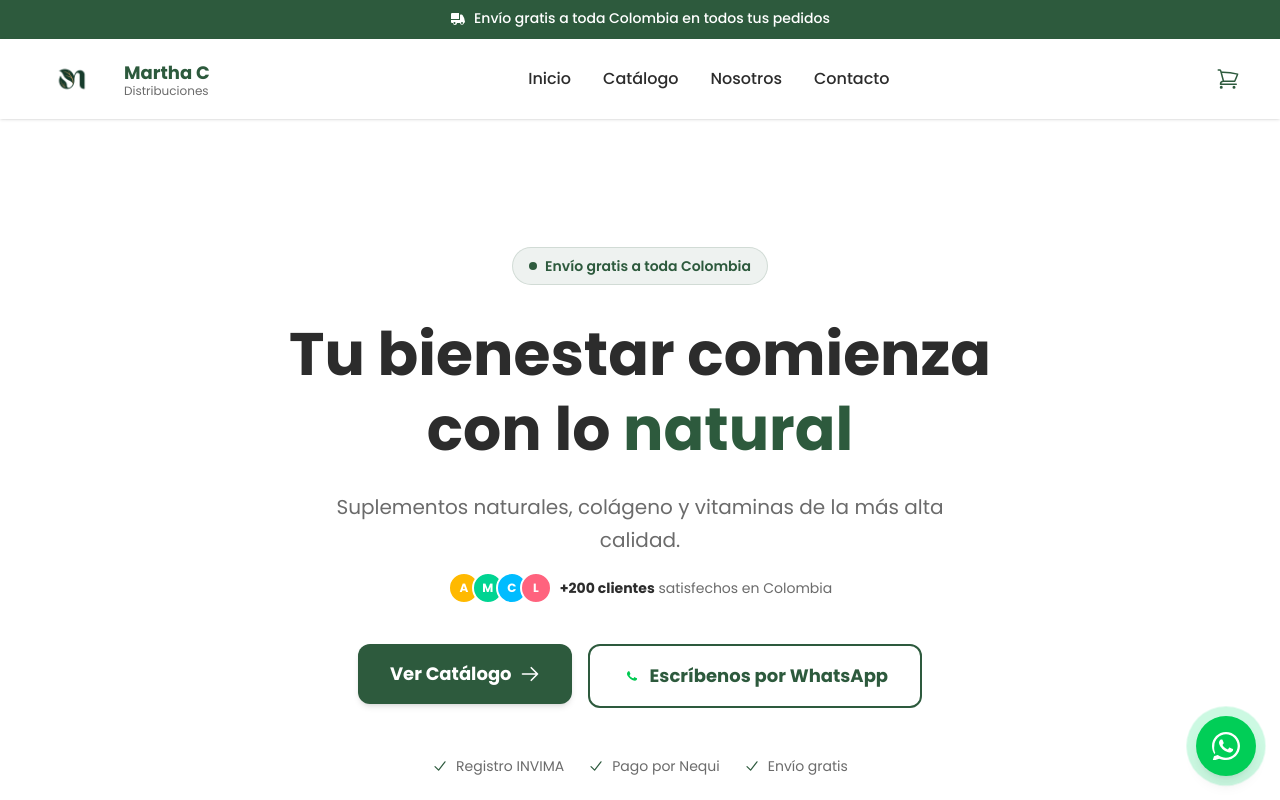
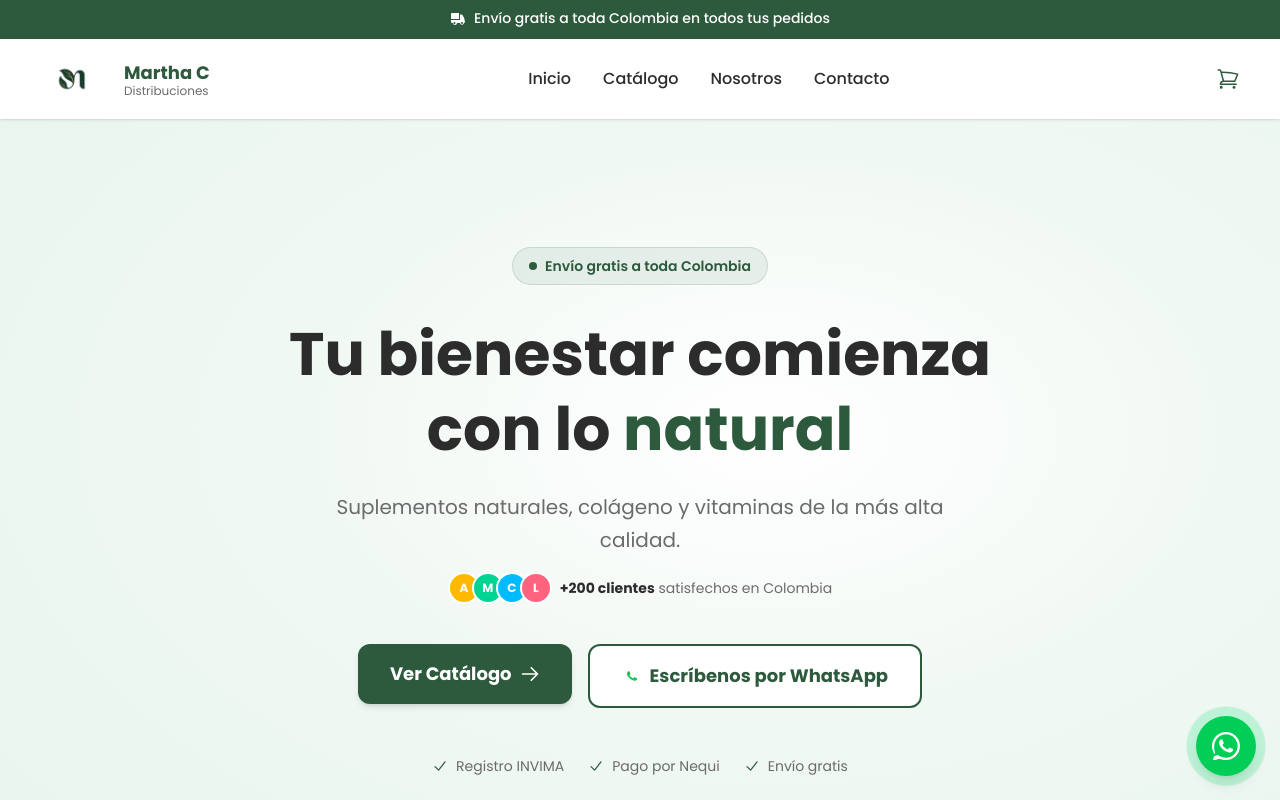
Before and after one commit to jpablo123/martha-c-distribuciones, a Next.js app: page / in a window 1280 px wide. Shown: the top 800 px of the page. Built offline with nearby package versions, Linux system fonts and the light colour scheme.

Commit message:
feat: gradiente aura radial en hero (blanco -> menta pálido)
Co-Authored-By: Claude Sonnet 4.6 <noreply@anthropic.com>

```diff
--- a/src/app/page.tsx
+++ b/src/app/page.tsx
@@ -52,7 +52,12 @@ export default function HomePage() {
   return (
     <>
       {/* ── Hero ── */}
-      <section className="relative overflow-hidden flex items-center bg-white border-b border-[var(--color-border)]">
+      <section
+        className="relative overflow-hidden flex items-center border-b border-[var(--color-border)]"
+        style={{
+          background: "radial-gradient(ellipse at 60% 40%, #ffffff 0%, #f0f8f3 45%, #e8f4ed 100%)",
+        }}
+      >
         <motion.div
           className="relative w-full max-w-4xl mx-auto px-6 py-20 md:py-32 text-center"
           variants={stagger(0.12)}
```
